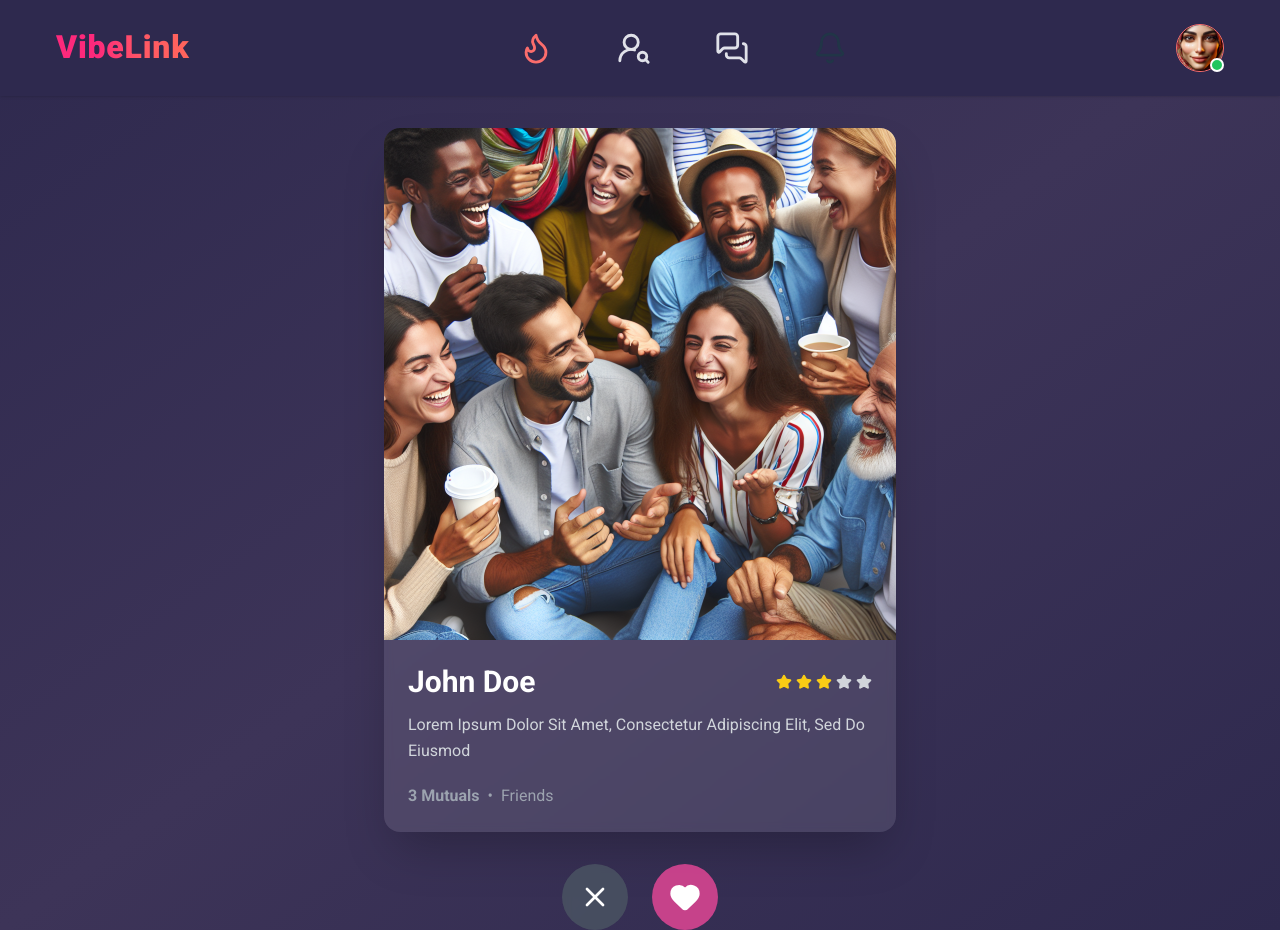
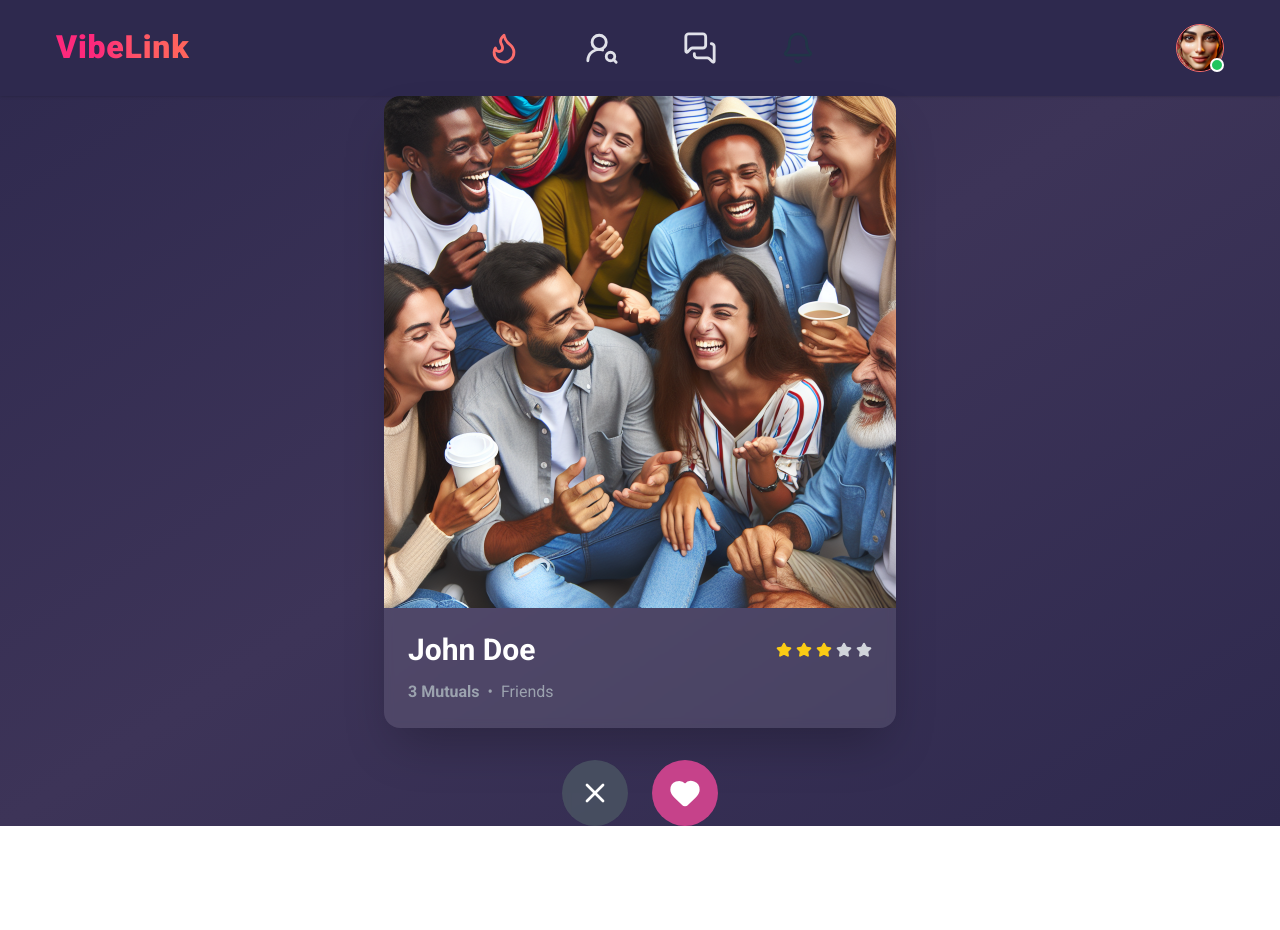
Before and after one commit to hamzazaouya/VibeLink, a React (Vite) app in the folder frontend/: page /home in a window 1280 px wide. After the commit the page ends 826 px from the top, so only its background shows below. Built offline with nearby package versions, Linux system fonts and the light colour scheme.

Commit message:
fix: navbar conter, and remove discription in card home-page

```diff
--- a/frontend/src/components/Navbar.tsx
+++ b/frontend/src/components/Navbar.tsx
@@ -11,7 +11,7 @@ export default function Navbar() {
       </div>
 
       {/* Navigation Links */}
-      <div className="flex gap-16 justify-center items-center">
+      <div className="flex gap-16 justify-center items-center mr-16">
         <NavLink
           to="/home"
           className={({ isActive }) =>
--- a/frontend/src/pages/Home/index.tsx
+++ b/frontend/src/pages/Home/index.tsx
@@ -7,7 +7,7 @@ import { Heart, X, Star } from "lucide-react";
 export default function Home() {
   const [currentIndex, setCurrentIndex] = useState(0);
   const [users] = useState(testUsers);
-  const [showFullDescription, setShowFullDescription] = useState(false);
+  // const [showFullDescription, setShowFullDescription] = useState(false);
   const currentUser = users[currentIndex];
 
   const handleAction = (action: "like" | "pass") => {
@@ -40,7 +40,7 @@ export default function Home() {
   }
 
   return (
-    <div className="min-h-screen pt-32 bg-gradient-to-br from-twilight-gradient-start via-twilight-gradient-middle to-twilight-gradient-end flex items-center justify-center">
+    <div className="min-h-screen pt-24 bg-gradient-to-br from-twilight-gradient-start via-twilight-gradient-middle to-twilight-gradient-end flex items-center justify-center">
       <div className="relative">
         <div className="bg-white/10 backdrop-blur-sm rounded-2xl overflow-hidden shadow-2xl max-w-lg w-full">
           {/* Image */}
@@ -62,7 +62,7 @@ export default function Home() {
             </div>
 
             {/* Description with Read More functionality */}
-            <div className="mb-5">
+            {/* <div className="mb-5">
               <p className="text-gray-300 text-base leading-relaxed">
                 {currentUser.description.length > 120 ? (
                   <>
@@ -82,7 +82,7 @@ export default function Home() {
                   currentUser.description
                 )}
               </p>
-            </div>
+            </div> */}
 
             <div className="text-base text-gray-400">
               <span className="font-semibold">
```
